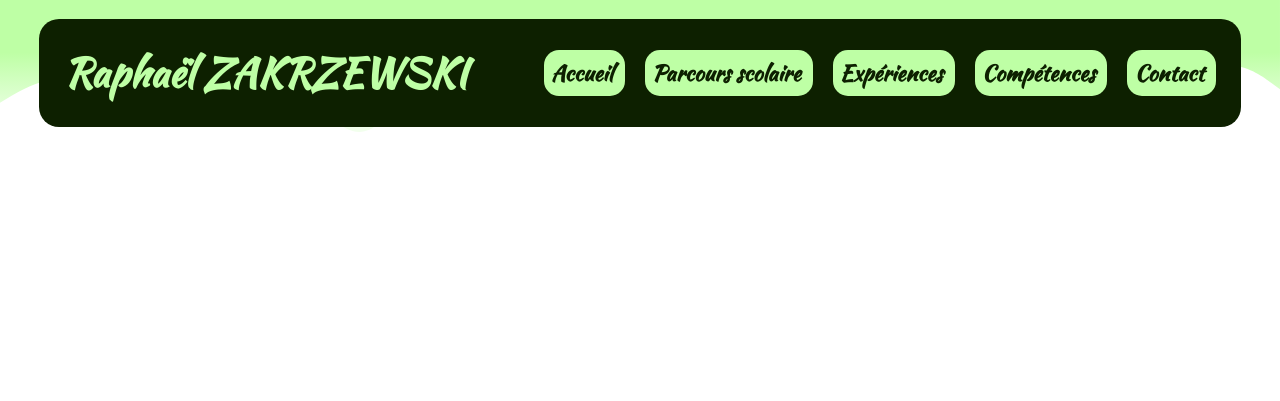
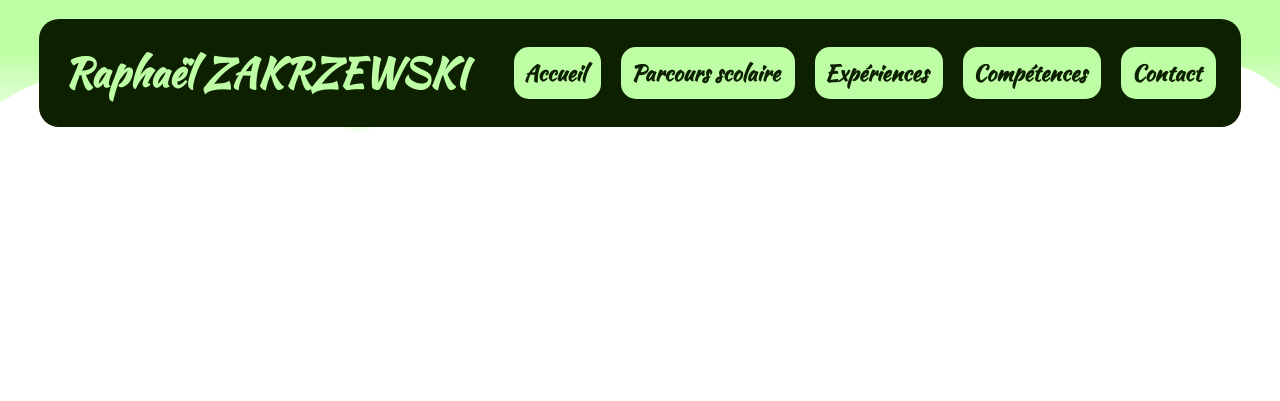
Before and after one commit to Raphael-Zak/portfolio, a PHP site: page / in a window 1280 px wide. Shown: the top 401 px of the page. Run offline with PHP 8.4, Linux system fonts and the light colour scheme.

Commit message:
Add files via upload

```diff
--- a/style/style.css
+++ b/style/style.css
@@ -89,7 +89,7 @@ footer .colonne a[download="CV Zakrzewski Raphaël"] {
     text-decoration: none;
     background-color: #beffa5;
     color: #0d2000;
-    padding: 7px 12px 7px 7px;
+    padding: 10px 15px 10px 10px;
     border-radius: 15px;
     border: 0;
     font-size: 22px;
```
